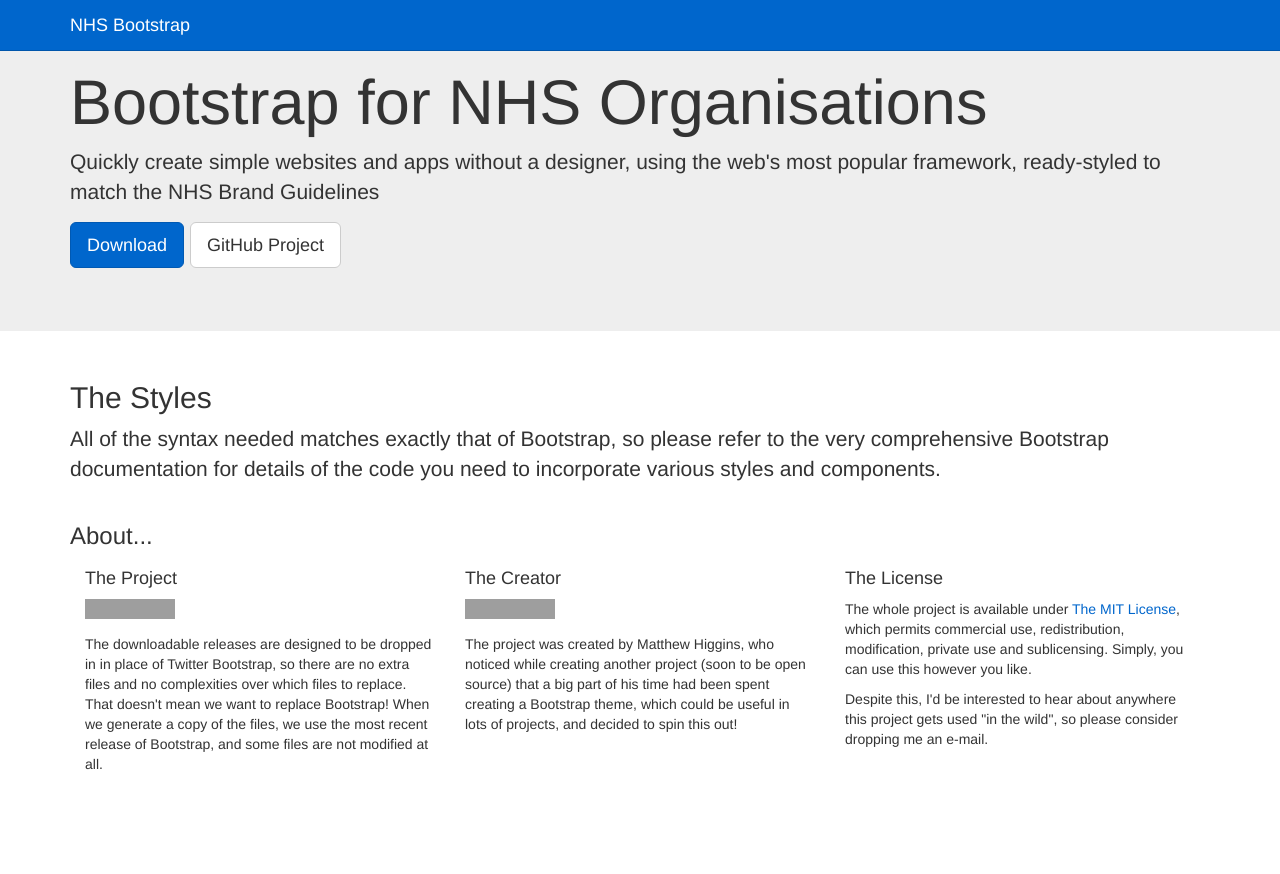
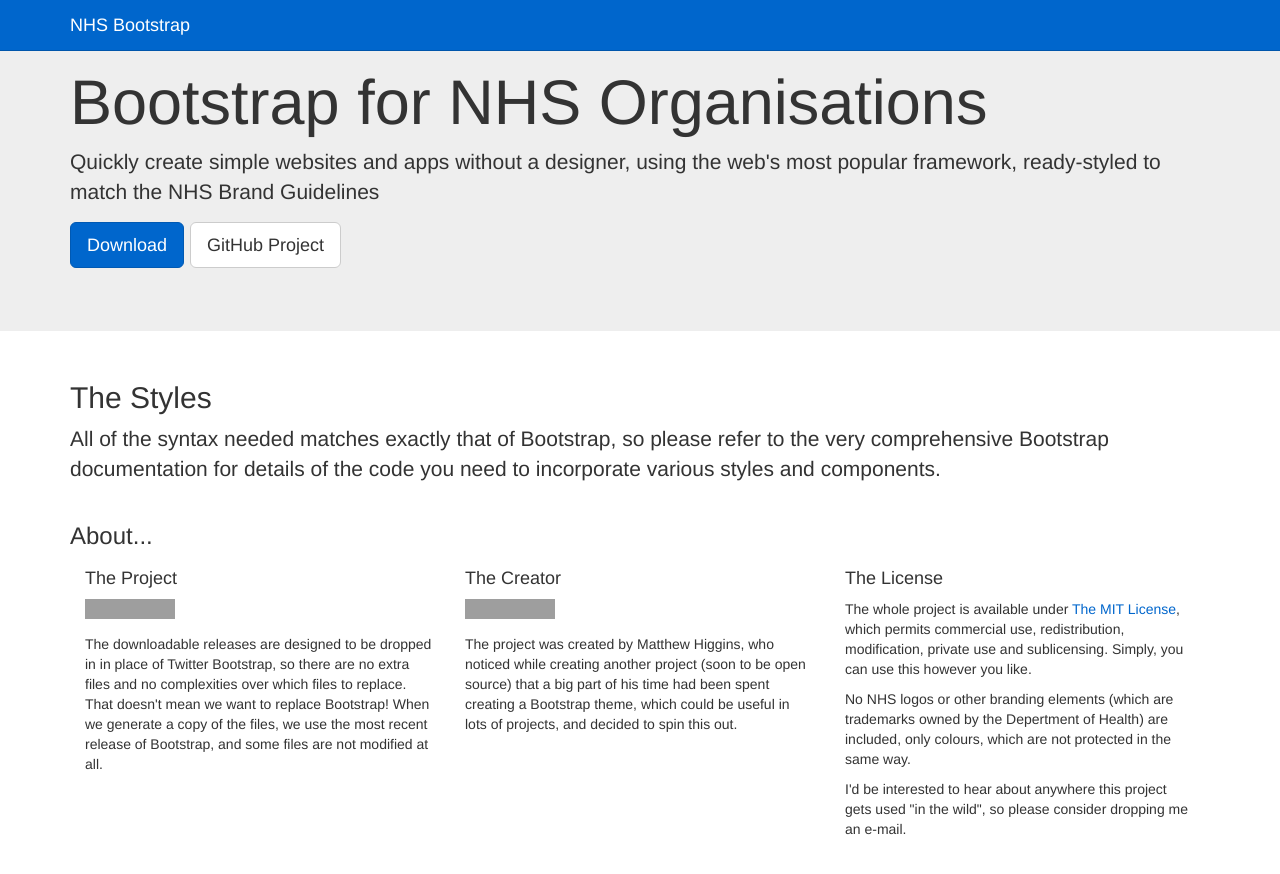
Before and after one commit to mtthwhggns/NHS-Bootstrap, a Jekyll site: the page built from docs/index.html, in a window 1280 px wide, cut to the strip 0-874 px from the top of the page. Built offline with Jekyll 4.4.1, drawn with Linux system fonts in a browser that asks for light colours; nearby versions of some CDN libraries; grey boxes are pictures that could not be loaded.

Commit message:
Improved footer explaination
-Updated my GitHub username
-Added licensing explanation

```diff
--- a/docs/_includes/footer.html
+++ b/docs/_includes/footer.html
@@ -8,13 +8,14 @@
     </div>
     <div class="col-md-4">
       <h4>The Creator</h4>
-      <iframe src="https://ghbtns.com/github-btn.html?user=matthewehiggins&type=follow&size=small" frameborder="0" scrolling="0" width="220px" height="30px"></iframe>
-      <p>The project was created by Matthew Higgins, who noticed while creating another project (soon to be open source) that a big part of his time had been spent creating a Bootstrap theme, which could be useful in lots of projects, and decided to spin this out!</p>
+      <iframe src="https://ghbtns.com/github-btn.html?user=mtthwhggns&type=follow&size=small" frameborder="0" scrolling="0" width="220px" height="30px"></iframe>
+      <p>The project was created by Matthew Higgins, who noticed while creating another project (soon to be open source) that a big part of his time had been spent creating a Bootstrap theme, which could be useful in lots of projects, and decided to spin this out.</p>
     </div>
     <div class="col-md-4">
       <h4>The License</h4>
       <p>The whole project is available under <a href="http://opensource.org/licenses/MIT" title="MIT License">The MIT License</a>, which permits commercial use, redistribution, modification, private use and sublicensing. Simply, you can use this however you like.</p>
-      <p>Despite this, I'd be interested to hear about anywhere this project gets used "in the wild", so please consider dropping me an e-mail.</p>
+      <p>No NHS logos or other branding elements (which are trademarks owned by the Depertment of Health) are included, only colours, which are not protected in the same way.</p>
+      <p>I'd be interested to hear about anywhere this project gets used "in the wild", so please consider dropping me an e-mail.</p>
     </div>
   </div>
 </footer>
```
